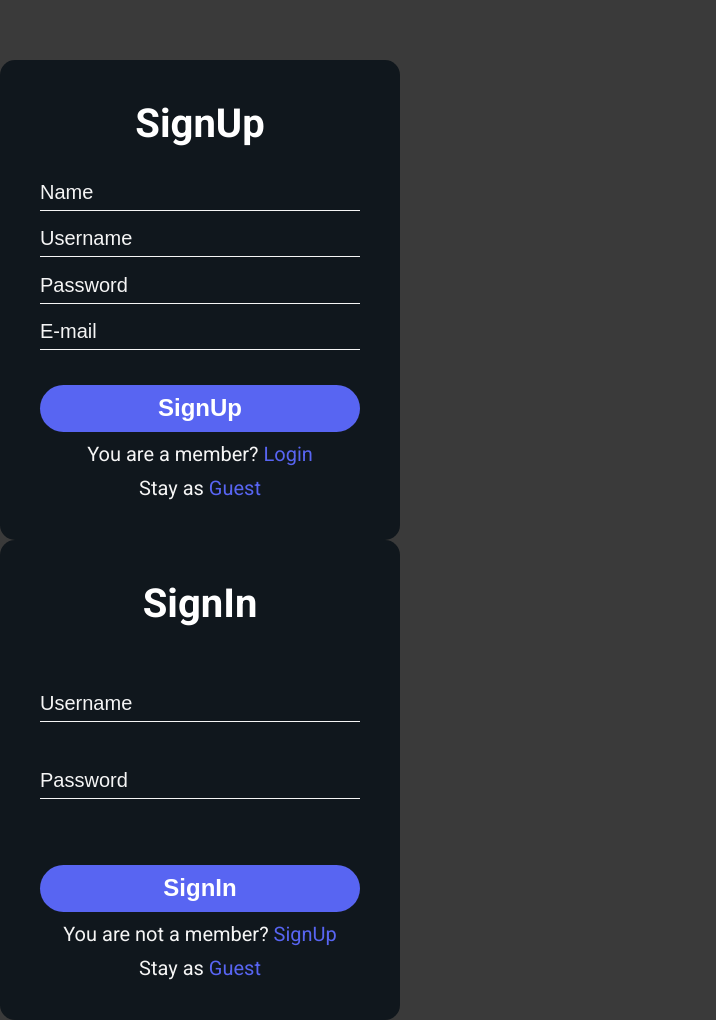
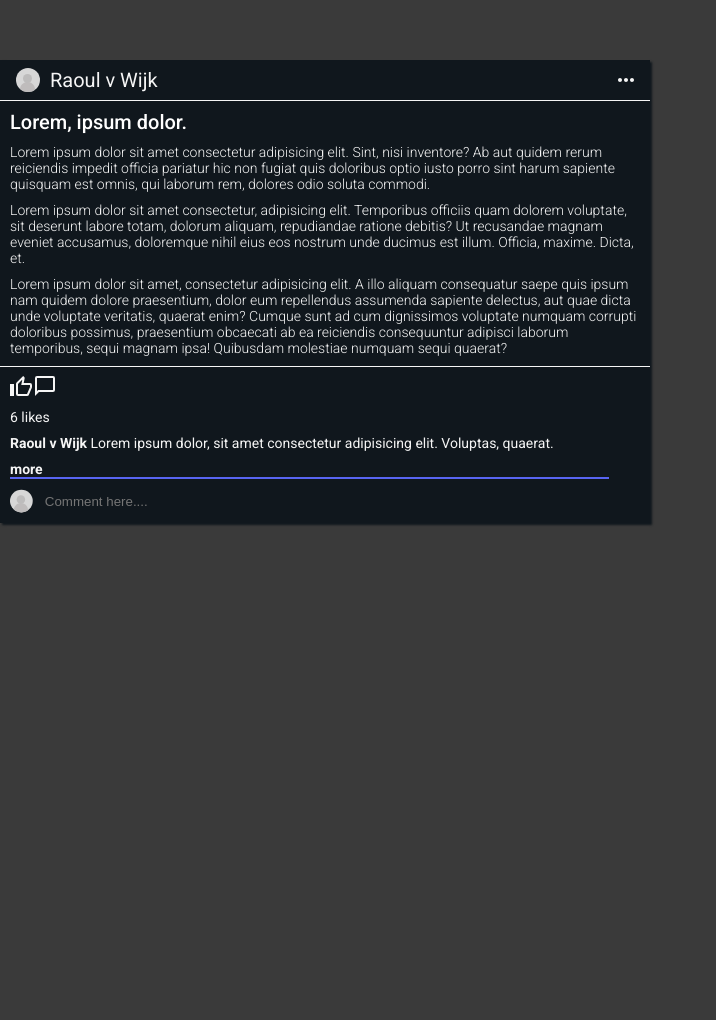
Before and after one commit to manasseh152/PRO-PRAK-S3, a PHP site: page /test.php in a window 1280 px wide. Shown: the whole page, without its empty margins (0-716 px from the left). After the commit the page ends 526 px from the top, so only its background shows below. Run offline with PHP 8.4, Linux system fonts and the light colour scheme; style sheets or scripts are compiled from the project's sources.

Commit message:
Change: added post.php

```diff
--- a/php/scripts/create-user.php
+++ b/php/scripts/create-user.php
@@ -9,5 +9,5 @@
   $sql = "INSERT INTO `users` (`userid`, `user`, `username`, `password`, `email`) VALUES (NULL, '$user', '$username', '$password', '$email');";
   $result = mysqli_query($conn, $sql);
 
-  header("Location:./test.php");
+  header("Location:./.php");
 ?>
--- a/style/scss/_components/_index.scss
+++ b/style/scss/_components/_index.scss
@@ -2,3 +2,4 @@
 @forward './footer.scss';
 @forward './register';
 @forward './buttons';
+@forward './post'
--- /dev/null
+++ b/style/scss/_components/_post.scss
@@ -0,0 +1,95 @@
+body {
+  background-color: var(--bg-body);
+}
+
+.post {
+  background: var(--bg-element);
+  max-width: 650px;
+  display: flex;
+  flex-direction: column;
+  justify-content: center;
+  align-items: center;
+  box-shadow: 2px 2px 2px var(--bg-element);
+  .post-header {
+    padding: .4rem .8rem;
+    display: flex;
+    flex-direction: row;
+    position: relative;
+    width: 100%;
+    box-shadow: 0px 1px 0px var(--clr-text);
+  p {
+    padding-left: .5rem;
+    margin: 0;
+  }
+  .dots {
+    margin: 0 0 0 auto;
+    display: flex;
+    align-items: center;
+  }
+}
+  .post-body {
+    display: flex;
+    flex-direction: column;
+    gap: .5rem;
+    padding: .5rem;
+    box-shadow: 0px 1px 0px var(--clr-text);
+    p{
+      font-size: .7rem;
+      font-weight: 300;
+    }
+    h3 {
+      font-size: 1rem;
+      font-weight: 500;
+    }
+    * {
+      margin: 0;
+      padding: 0;
+    }
+  }
+  .post-comments {
+    gap: .5rem;
+    font-size: .7rem;
+    padding: .5rem;
+    width: 100%;
+    display: flex;
+    justify-content: flex-start;
+    a {
+      text-decoration: none;
+    }
+    p {
+      margin: 0;
+    }
+    .btmborder {
+      border-bottom: 2px solid var(--accent);
+      color: var(--clr-text);
+      width: 95%;
+    }
+    .comment-input {
+      background: 0;
+      color: var(--clr-text);
+      border: none;
+      outline: none;
+      width: 100%;
+    }
+  }
+  .comment-form {
+    padding: .5rem;
+    width: 100%;
+    display: flex;
+    justify-content: flex-start;
+
+  }
+}
+
+// Icons
+.upvote-svg, .comment-svg {
+  stroke: var(--clr-svg);
+  fill: none;
+  &:hover,
+  &:focus {
+    fill: var(--clr-svg);
+    opacity: .8;
+  }
+}
+
+//  Icons end
--- a/test.php
+++ b/test.php
@@ -1,3 +1,12 @@
+<?php
+  $username = "Raoul v Wijk";
+  $upvotes = 6;
+
+  $commenttitle = "test";
+  $commenttext = "Lorem ipsum dolor, sit amet consectetur adipisicing elit. Voluptas, quaerat.";
+
+?>
+
 <!DOCTYPE html>
 <html lang="en">
 <head>
@@ -5,46 +14,58 @@
   <meta http-equiv="X-UA-Compatible" content="IE=edge">
   <meta name="viewport" content="width=device-width, initial-scale=1.0">
   <title>Document</title>
-  <link rel="stylesheet" href="../style\css\style.css">
+  <link rel="stylesheet" href="./style/css/style.css">
+  <script defer src="./js/app.js"></script>
+</head>
+<body>
+  <div class="post">
+    <div class="post-header">
+      <svg width="24" height="24" viewBox="0 0 24 24" fill="none" xmlns="http://www.w3.org/2000/svg">
+      <rect width="24" height="24" rx="12" fill="#D7D7D7"/>
+      <path fill-rule="evenodd" clip-rule="evenodd" d="M18.9959 21.7509C17.0264 23.1664 14.6105 24 12 24C8.93576 24 6.13978 22.8515 4.01904 20.9614C4.29511 17.0707 7.53896 14 11.5 14C15.6421 14 19 17.3579 19 21.5C19 21.5839 18.9986 21.6676 18.9959 21.7509Z" fill="#BFBCBC"/>
+      <rect x="7" y="6" width="9" height="9" rx="4.5" fill="#BDBCBC"/>
+      </svg>
+      <p><?php echo $username; ?></p>
+      <a class="dots" href="">
+        <svg width="16" height="4" viewBox="0 0 16 4" xmlns="http://www.w3.org/2000/svg">
+        <path d="M2 0C0.9 0 0 0.9 0 2C0 3.1 0.9 4 2 4C3.1 4 4 3.1 4 2C4 0.9 3.1 0 2 0ZM14 0C12.9 0 12 0.9 12 2C12 3.1 12.9 4 14 4C15.1 4 16 3.1 16 2C16 0.9 15.1 0 14 0ZM8 0C6.9 0 6 0.9 6 2C6 3.1 6.9 4 8 4C9.1 4 10 3.1 10 2C10 0.9 9.1 0 8 0Z"/>
+        </svg>
+      </a>
+    </div>
+    <div class="post-body">
+      <h3>Lorem, ipsum dolor.</h3>
+      <p>Lorem ipsum dolor sit amet consectetur adipisicing elit. Sint, nisi inventore? Ab aut quidem rerum reiciendis impedit officia pariatur hic non fugiat quis doloribus optio iusto porro sint harum sapiente quisquam est omnis, qui laborum rem, dolores odio soluta commodi.</p>
+      <p>Lorem ipsum dolor sit amet consectetur, adipisicing elit. Temporibus officiis quam dolorem voluptate, sit deserunt labore totam, dolorum aliquam, repudiandae ratione debitis? Ut recusandae magnam eveniet accusamus, doloremque nihil eius eos nostrum unde ducimus est illum. Officia, maxime. Dicta, et.</p>
+      <p>Lorem ipsum dolor sit amet, consectetur adipisicing elit. A illo aliquam consequatur saepe quis ipsum nam quidem dolore praesentium, dolor eum repellendus assumenda sapiente delectus, aut quae dicta unde voluptate veritatis, quaerat enim? Cumque sunt ad cum dignissimos voluptate numquam corrupti doloribus possimus, praesentium obcaecati ab ea reiciendis consequuntur adipisci laborum temporibus, sequi magnam ipsa! Quibusdam molestiae numquam sequi quaerat?</p>
+    </div>
+    <div class="post-comments column">
+      <div>
+        <a href="">
+          <svg class="upvote-svg" width="22" height="20" viewBox="0 0 22 20" xmlns="http://www.w3.org/2000/svg">
+          <path d="M17.9208 18.3862L17.9207 18.3862L17.9169 18.3954C17.7688 18.7508 17.4177 19 17 19H8C7.45228 19 7 18.5477 7 18V8C7 7.72089 7.11059 7.47362 7.28711 7.29711L13.1733 1.41087L13.5229 1.75711C13.5233 1.75751 13.5237 1.75792 13.5241 1.75833C13.6064 1.84122 13.6602 1.95561 13.6688 2.07612L13.6496 2.2811L12.7109 6.79647L12.4607 8H13.69H20C20.5477 8 21 8.45228 21 9V11C21 11.1217 20.9784 11.2348 20.9336 11.353L17.9208 18.3862ZM1 9H3V19H1V9Z" stroke="" stroke-width="2"/>
+          </svg>
+        </a>
+        <a href="">
+          <svg class="comment-svg" width="20" height="20" viewBox="0 0 20 20" xmlns="http://www.w3.org/2000/svg">
+          <path d="M4 15H3.58579L3.29289 15.2929L1 17.5858V2C1 1.45228 1.45228 1 2 1H18C18.5477 1 19 1.45228 19 2V14C19 14.5477 18.5477 15 18 15H4Z" stroke="" stroke-width="2"/>
+          </svg>
+        </a>
+      </div>
+      <p><?php echo $upvotes ?> likes</p>
+      <p>
+        <strong><?php echo $username ?></strong>
+        <?php echo $commenttext ?>
+      </p>
+      <a class="btmborder" href="#"><strong>more</strong></a>
+      <form class="row" action="">
+      <svg width="24" height="24" viewBox="0 0 24 24" fill="none" xmlns="http://www.w3.org/2000/svg">
+      <rect width="24" height="24" rx="12" fill="#D7D7D7"/>
+      <path fill-rule="evenodd" clip-rule="evenodd" d="M18.9959 21.7509C17.0264 23.1664 14.6105 24 12 24C8.93576 24 6.13978 22.8515 4.01904 20.9614C4.29511 17.0707 7.53896 14 11.5 14C15.6421 14 19 17.3579 19 21.5C19 21.5839 18.9986 21.6676 18.9959 21.7509Z" fill="#BFBCBC"/>
+      <rect x="7" y="6" width="9" height="9" rx="4.5" fill="#BDBCBC"/>
+      </svg>
 
-</head>
-<body class="dark">
-  <div class="register">
-    <h1>SignUp</h1>
-    <form action="./create-user.php" method="post">
-      <div class="inputs">
-        <input class="input" type="text" name="user" class="" value="" placeholder="Name">
-
-        <input class="input" type="text" name="username" class="" value="" placeholder="Username">
-
-        <input class="input" type="password" name="password" class="" value="" placeholder="Password">
-
-        <input class="input" type="email" name="email" class="" value="" placeholder="E-mail">
-      </div>
-
-      <input class="btn-1" type="submit" value="SignUp">
+      <input class="comment-input" type="text" placeholder="Comment here....">
     </form>
-    <div class="login">
-      <p>You are a member? <a href="#">Login</a></p>
-      <p>Stay as <a href="#">Guest</a></p>
-    </div>
-  </div>
-  <div class="register">
-    <h1>SignIn</h1>
-    <form action="./create-user.php" method="post">
-      <div class="inputs">
-
-        <input class="input" type="text" name="username" class="" value="" placeholder="Username">
-
-        <input class="input" type="password" name="password" class="" value="" placeholder="Password">
-
-      </div>
-
-      <input class="btn-1" type="submit" value="SignIn">
-    </form>
-    <div class="login">
-      <p>You are not a member? <a href="#">SignUp</a></p>
-      <p>Stay as <a href="#">Guest</a></p>
     </div>
   </div>
 </body>
```
